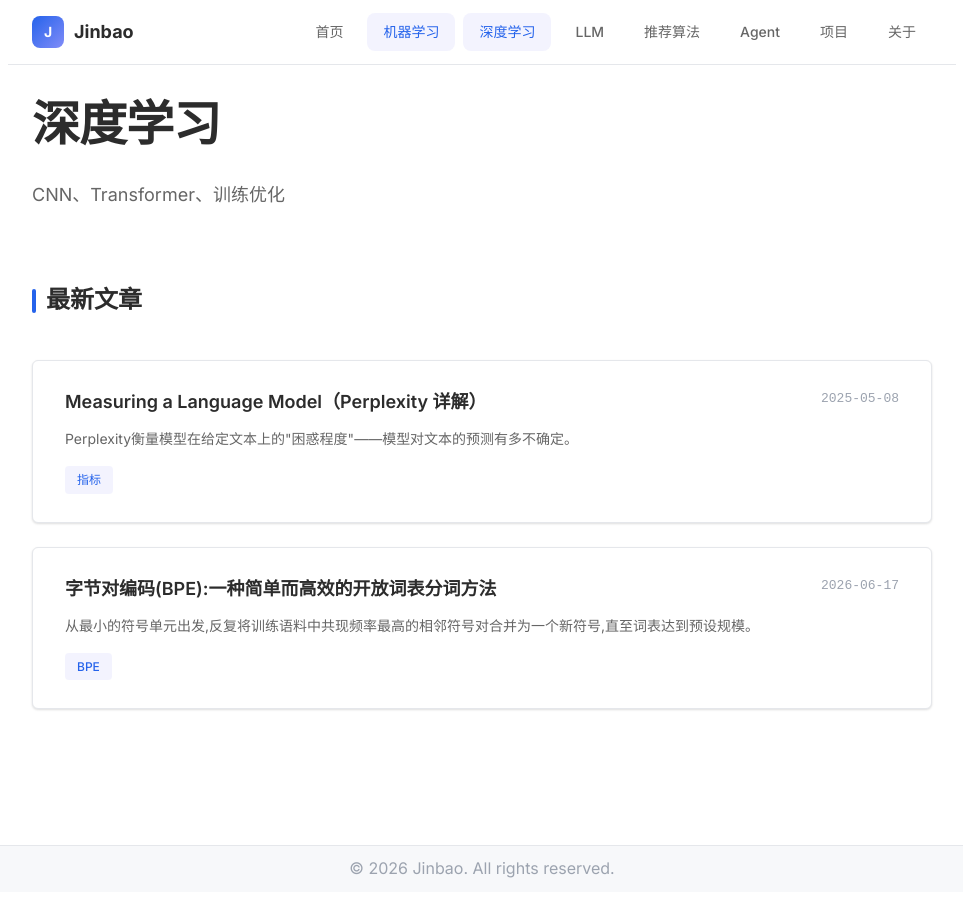
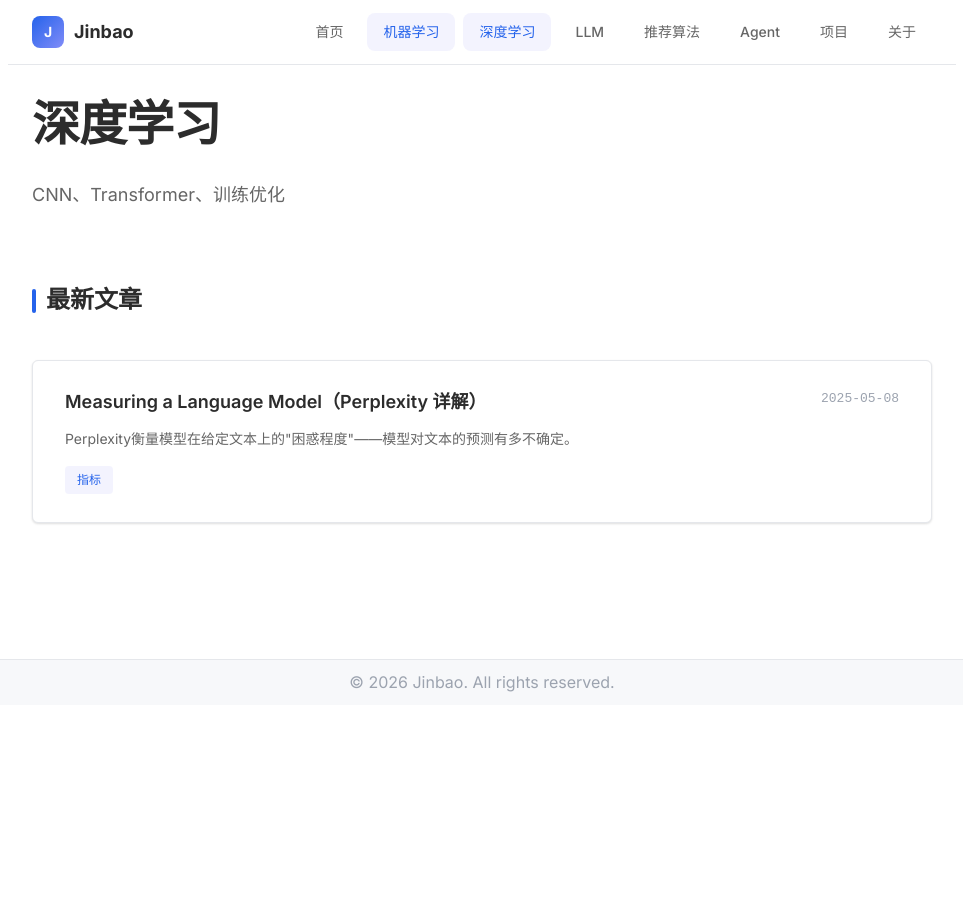
Before and after one commit to JinbaoSite/jinbaosite.github.io, a Jekyll site: the page built from dl/index.md, in a window 1280 px wide and 900 px high, scrolled down 86 px. Shown: the whole window, without its empty margins (158-1121 px from the left). Built offline with Jekyll 4.4.1, drawn with Linux system fonts in a browser that asks for light colours; after the commit the page ends 916 px from its top, so only the background shows below that.

Commit message:
Update index.md

```diff
--- a/dl/index.md
+++ b/dl/index.md
@@ -8,9 +8,4 @@ article-list:
     article-date: 2025-05-08
     article-desc: Perplexity衡量模型在给定文本上的"困惑程度"——模型对文本的预测有多不确定。
     article-tags: [指标]
-  - article-title: 字节对编码(BPE):一种简单而高效的开放词表分词方法
-    article-url: /dl/bpe
-    article-date: 2026-06-17
-    article-desc: 从最小的符号单元出发,反复将训练语料中共现频率最高的相邻符号对合并为一个新符号,直至词表达到预设规模。
-    article-tags: [BPE]
 ---
```
